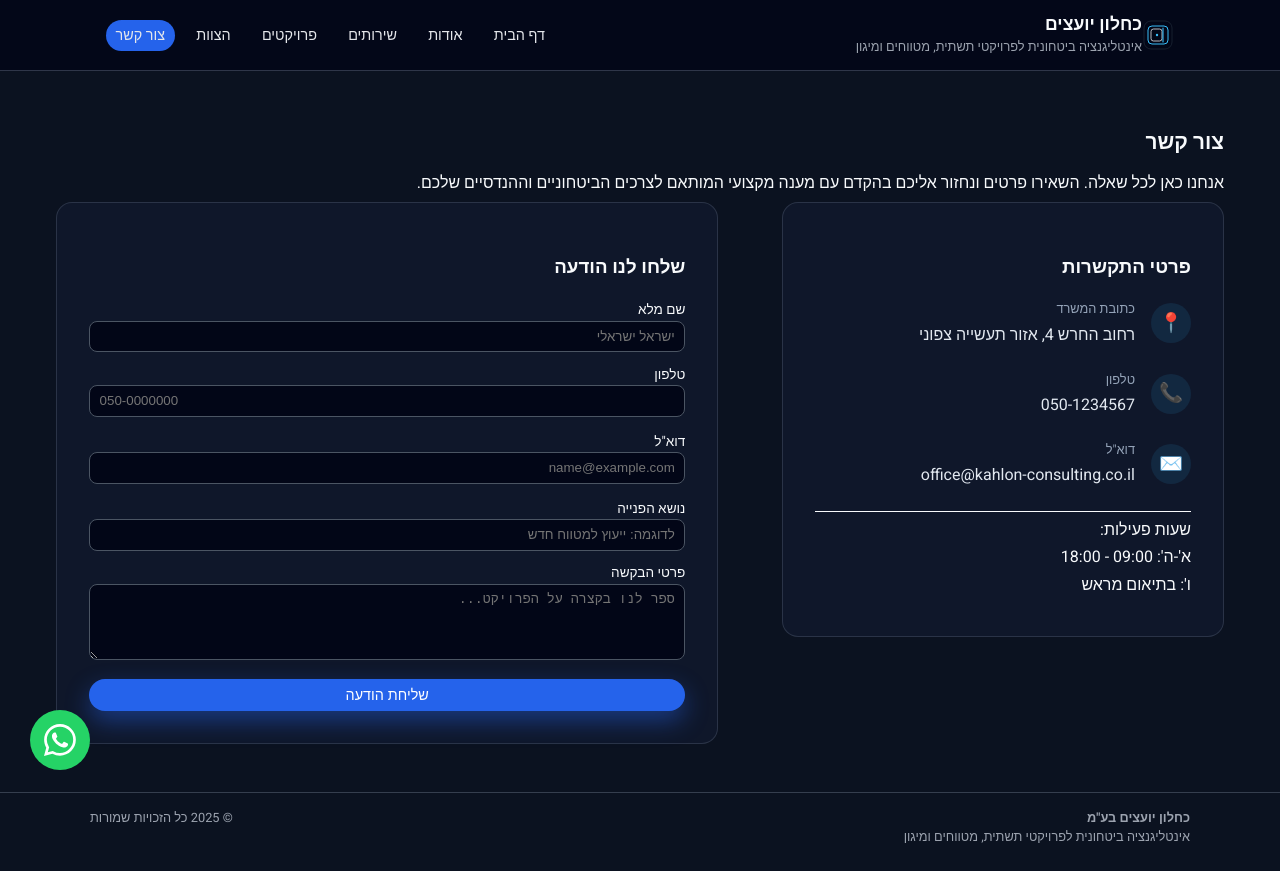
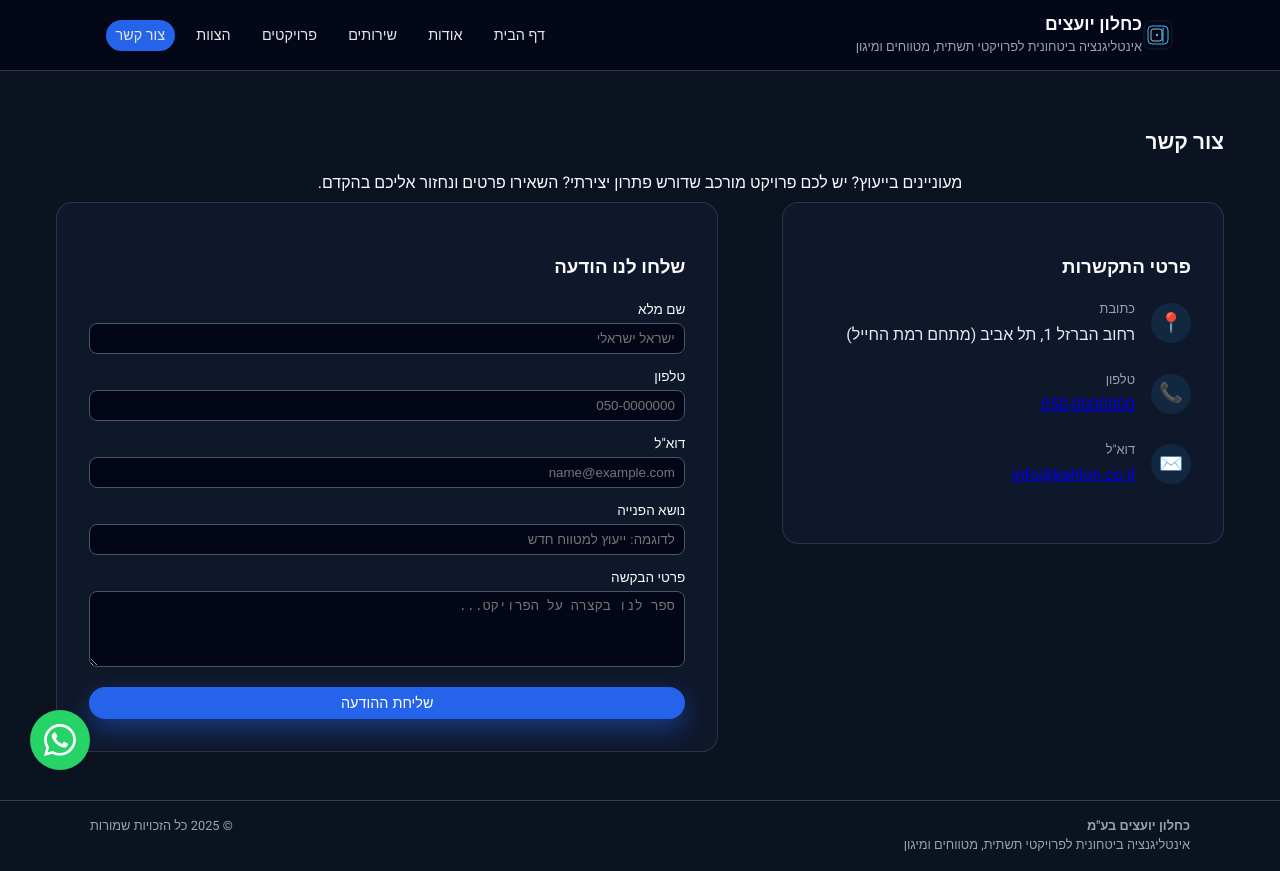
Before and after one commit to LironSif/amosc, a React (Vite) app: page /contact in a window 1280 px wide. Built offline with nearby package versions, Linux system fonts and the light colour scheme; no server answers.

Commit message:
first commit - full content5

```diff
--- a/src/pages/ContactPage.tsx
+++ b/src/pages/ContactPage.tsx
@@ -1,198 +1,157 @@
-import { useState } from "react";
+import { useState, useRef } from "react";
 import type { FormEvent } from "react";
+import emailjs from "@emailjs/browser";
 import { Section } from "../components/Section";
-import emailjs from "@emailjs/browser";
 
-const SERVICE_ID = import.meta.env.VITE_EMAILJS_SERVICE_ID as string;
-const TEMPLATE_ID = import.meta.env.VITE_EMAILJS_TEMPLATE_ID as string;
-const PUBLIC_KEY = import.meta.env.VITE_EMAILJS_PUBLIC_KEY as string;
+// רכיב קטן לאייקונים - נשאר זהה
+function StatusIcon({ type }: { type: 'success' | 'error' }) {
+  if (type === 'success') {
+    return (
+      <svg className="w-6 h-6 text-green-400" fill="none" stroke="currentColor" viewBox="0 0 24 24">
+        <path strokeLinecap="round" strokeLinejoin="round" strokeWidth="2" d="M9 12l2 2 4-4m6 2a9 9 0 11-18 0 9 9 0 0118 0z" />
+      </svg>
+    );
+  }
+  return (
+    <svg className="w-6 h-6 text-red-400" fill="none" stroke="currentColor" viewBox="0 0 24 24">
+      <path strokeLinecap="round" strokeLinejoin="round" strokeWidth="2" d="M12 8v4m0 4h.01M21 12a9 9 0 11-18 0 9 9 0 0118 0z" />
+    </svg>
+  );
+}
 
 export function ContactPage() {
-  const [name, setName] = useState("");
-  const [phone, setPhone] = useState("");
-  const [email, setEmail] = useState("");
-  const [topic, setTopic] = useState("");
-  const [message, setMessage] = useState("");
-  const [isSending, setIsSending] = useState(false);
-  const [status, setStatus] = useState<"idle" | "success" | "error">("idle");
+  const form = useRef<HTMLFormElement>(null);
+  const [isSubmitting, setIsSubmitting] = useState(false);
+  const [feedback, setFeedback] = useState<{ type: 'success' | 'error', message: string } | null>(null);
 
-  const handleSubmit = async (e: FormEvent<HTMLFormElement>) => {
+  const sendEmail = (e: FormEvent) => {
     e.preventDefault();
-    setStatus("idle");
+    if (!form.current) return;
 
-    // בדיקה פשוטה אם משתני הסביבה חסרים, כדי לא לקרוס
-    if (!SERVICE_ID || !TEMPLATE_ID || !PUBLIC_KEY) {
-      console.warn("EmailJS keys are missing. Form submission simulated.");
-      // סימולציה של הצלחה כדי שהUI יעבוד גם בלי מפתחות כרגע
-      setIsSending(true);
-      setTimeout(() => {
-        setIsSending(false);
-        setStatus("success");
-        setName(""); setPhone(""); setEmail(""); setTopic(""); setMessage("");
-      }, 1500);
+    setIsSubmitting(true);
+    setFeedback(null);
+
+    const serviceId = import.meta.env.VITE_EMAILJS_SERVICE_ID;
+    const templateId = import.meta.env.VITE_EMAILJS_TEMPLATE_ID;
+    const publicKey = import.meta.env.VITE_EMAILJS_PUBLIC_KEY;
+
+    if (!serviceId || !templateId || !publicKey) {
+      setFeedback({ type: 'error', message: "שגיאת קונפיגורציה: חסרים מפתחות שליחה." });
+      setIsSubmitting(false);
       return;
     }
 
-    setIsSending(true);
-
-    try {
-      await emailjs.send(
-        SERVICE_ID,
-        TEMPLATE_ID,
-        {
-          from_name: name,
-          from_phone: phone,
-          from_email: email,
-          subject: topic,
-          message,
+    emailjs
+      .sendForm(serviceId, templateId, form.current, publicKey)
+      .then(
+        () => {
+          setFeedback({ type: 'success', message: "ההודעה נשלחה בהצלחה! נחזור אליך בהקדם." });
+          form.current?.reset();
         },
-        {
-          publicKey: PUBLIC_KEY,
+        (error) => {
+          console.error('FAILED...', error.text);
+          setFeedback({ type: 'error', message: "אירעה שגיאה בשליחה. אנא נסו שנית או צרו קשר בטלפון." });
         }
-      );
-
-      setStatus("success");
-      setName(""); setPhone(""); setEmail(""); setTopic(""); setMessage("");
-    } catch (err) {
-      console.error("EmailJS error", err);
-      setStatus("error");
-    } finally {
-      setIsSending(false);
-    }
+      )
+      .finally(() => {
+        setIsSubmitting(false);
+      });
   };
 
   return (
     <>
       <Section title="צור קשר">
-        <p className="mb-10 max-w-2xl">
-          אנחנו כאן לכל שאלה. השאירו פרטים ונחזור אליכם בהקדם עם מענה מקצועי
-          המותאם לצרכים הביטחוניים וההנדסיים שלכם.
+        <p className="mb-10 max-w-3xl mx-auto text-center text-slate-300">
+          מעוניינים בייעוץ? יש לכם פרויקט מורכב שדורש פתרון יצירתי?
+          השאירו פרטים ונחזור אליכם בהקדם.
         </p>
 
         <div className="contact-split-layout">
 
-          {/* צד ימין: פרטי התקשרות */}
-          <div className="contact-info-box">
+          <div className="contact-info-box h-fit">
             <h3 className="text-xl font-bold text-white mb-6">פרטי התקשרות</h3>
-
             <div className="contact-detail-item">
               <div className="contact-icon">📍</div>
               <div>
-                <span className="contact-label">כתובת המשרד</span>
-                <span>רחוב החרש 4, אזור תעשייה צפוני</span>
+                <span className="contact-label">כתובת</span>
+                <span>רחוב הברזל 1, תל אביב (מתחם רמת החייל)</span>
               </div>
             </div>
-
             <div className="contact-detail-item">
               <div className="contact-icon">📞</div>
               <div>
                 <span className="contact-label">טלפון</span>
-                <span>050-1234567</span> {/* עדכן למספר האמיתי */}
+                <a href="tel:0500000000" className="hover:text-blue-400 transition-colors">050-0000000</a>
               </div>
             </div>
-
             <div className="contact-detail-item">
               <div className="contact-icon">✉️</div>
               <div>
                 <span className="contact-label">דוא"ל</span>
-                <span>office@kahlon-consulting.co.il</span> {/* עדכן למייל האמיתי */}
+                <a href="mailto:info@kahlon.co.il" className="hover:text-blue-400 transition-colors">info@kahlon.co.il</a>
               </div>
-            </div>
-
-            <div className="mt-8 pt-8 border-t border-slate-700">
-              <p className="text-sm text-slate-400">
-                שעות פעילות:<br />
-                א'-ה': 09:00 - 18:00<br />
-                ו': בתיאום מראש
-              </p>
             </div>
           </div>
 
-          {/* צד שמאל: הטופס */}
-          <form className="contact-form" onSubmit={handleSubmit}>
+          <form ref={form} onSubmit={sendEmail} className="contact-form">
             <h3 className="text-xl font-bold text-white mb-6">שלחו לנו הודעה</h3>
 
             <div className="form-row">
-              <label>
-                שם מלא
-                <input
-                  type="text"
-                  value={name}
-                  onChange={(e) => setName(e.target.value)}
-                  required
-                  placeholder="ישראל ישראלי"
-                />
-              </label>
+              <label htmlFor="user_name">שם מלא</label>
+              <input type="text" name="user_name" id="user_name" required placeholder="ישראל ישראלי" />
+            </div>
+            <div className="form-row">
+              <label htmlFor="user_phone">טלפון</label>
+              <input type="tel" name="user_phone" id="user_phone" required placeholder="050-0000000" dir="ltr" className="text-right" />
+            </div>
+            <div className="form-row">
+              <label htmlFor="user_email">דוא"ל</label>
+              <input type="email" name="user_email" id="user_email" required placeholder="name@example.com" dir="ltr" className="text-right" />
+            </div>
+            <div className="form-row">
+              <label htmlFor="subject">נושא הפנייה</label>
+              <input type="text" name="subject" id="subject" required placeholder="לדוגמה: ייעוץ למטווח חדש" />
+            </div>
+            <div className="form-row">
+              <label htmlFor="message">פרטי הבקשה</label>
+              <textarea name="message" id="message" rows={4} required placeholder="ספר לנו בקצרה על הפרויקט..." />
             </div>
 
-            <div className="grid grid-cols-1 md:grid-cols-2 gap-4">
-              <div className="form-row">
-                <label>
-                  טלפון
-                  <input
-                    type="tel"
-                    value={phone}
-                    onChange={(e) => setPhone(e.target.value)}
-                    required
-                    placeholder="050-0000000"
-                  />
-                </label>
-              </div>
-
-              <div className="form-row">
-                <label>
-                  דוא"ל
-                  <input
-                    type="email"
-                    value={email}
-                    onChange={(e) => setEmail(e.target.value)}
-                    required
-                    placeholder="name@example.com"
-                  />
-                </label>
-              </div>
-            </div>
-
-            <div className="form-row">
-              <label>
-                נושא הפנייה
-                <input
-                  type="text"
-                  value={topic}
-                  onChange={(e) => setTopic(e.target.value)}
-                  placeholder="לדוגמה: ייעוץ למטווח חדש"
-                />
-              </label>
-            </div>
-
-            <div className="form-row">
-              <label>
-                פרטי הבקשה
-                <textarea
-                  rows={4}
-                  value={message}
-                  onChange={(e) => setMessage(e.target.value)}
-                  required
-                  placeholder="ספר לנו בקצרה על הפרויקט..."
-                />
-              </label>
-            </div>
-
-            <button type="submit" className="btn btn-primary w-full md:w-auto" disabled={isSending}>
-              {isSending ? "שולח..." : "שליחת הודעה"}
+            <button
+              type="submit"
+              disabled={isSubmitting}
+              className={`btn btn-primary w-full mt-4 flex justify-center items-center gap-2 ${isSubmitting ? 'opacity-70 cursor-not-allowed' : ''}`}
+            >
+              {isSubmitting ? (
+                <>
+                  <span className="animate-spin h-4 w-4 border-2 border-white border-t-transparent rounded-full"></span>
+                  שולח...
+                </>
+              ) : (
+                "שליחת ההודעה"
+              )}
             </button>
 
-            {status === "success" && (
-              <div className="mt-4 p-3 bg-green-900/30 border border-green-500/30 rounded text-green-400 text-sm">
-                ההודעה נשלחה בהצלחה! נחזור אליך בהקדם.
+            {/* --- התיקון: שימוש ב-Class CSS ייעודי --- */}
+            {feedback && (
+              <div className={`form-feedback ${
+                feedback.type === 'success' ? 'form-feedback-success' : 'form-feedback-error'
+              }`}>
+                <div className="mt-0.5">
+                  <StatusIcon type={feedback.type} />
+                </div>
+                <div>
+                  <p className="font-medium text-sm">
+                    {feedback.type === 'success' ? 'הצלחה!' : 'שגיאה'}
+                  </p>
+                  <p className="text-sm opacity-90">
+                    {feedback.message}
+                  </p>
+                </div>
               </div>
             )}
+            {/* ------------------------------------------- */}
 
-            {status === "error" && (
-              <div className="mt-4 p-3 bg-red-900/30 border border-red-500/30 rounded text-red-400 text-sm">
-                אירעה שגיאה בשליחה. אנא נסו שוב או צרו קשר טלפוני.
-              </div>
-            )}
           </form>
         </div>
       </Section>
```
Also changed, not shown: src/layout/MainLayout.tsx (+12 -5 lines), src/pages/ProjectsPage.tsx (+14 -11 lines), src/styles/globals.css (+32 -0 lines), 2 other files (tests, documents, lock files or other folders).
